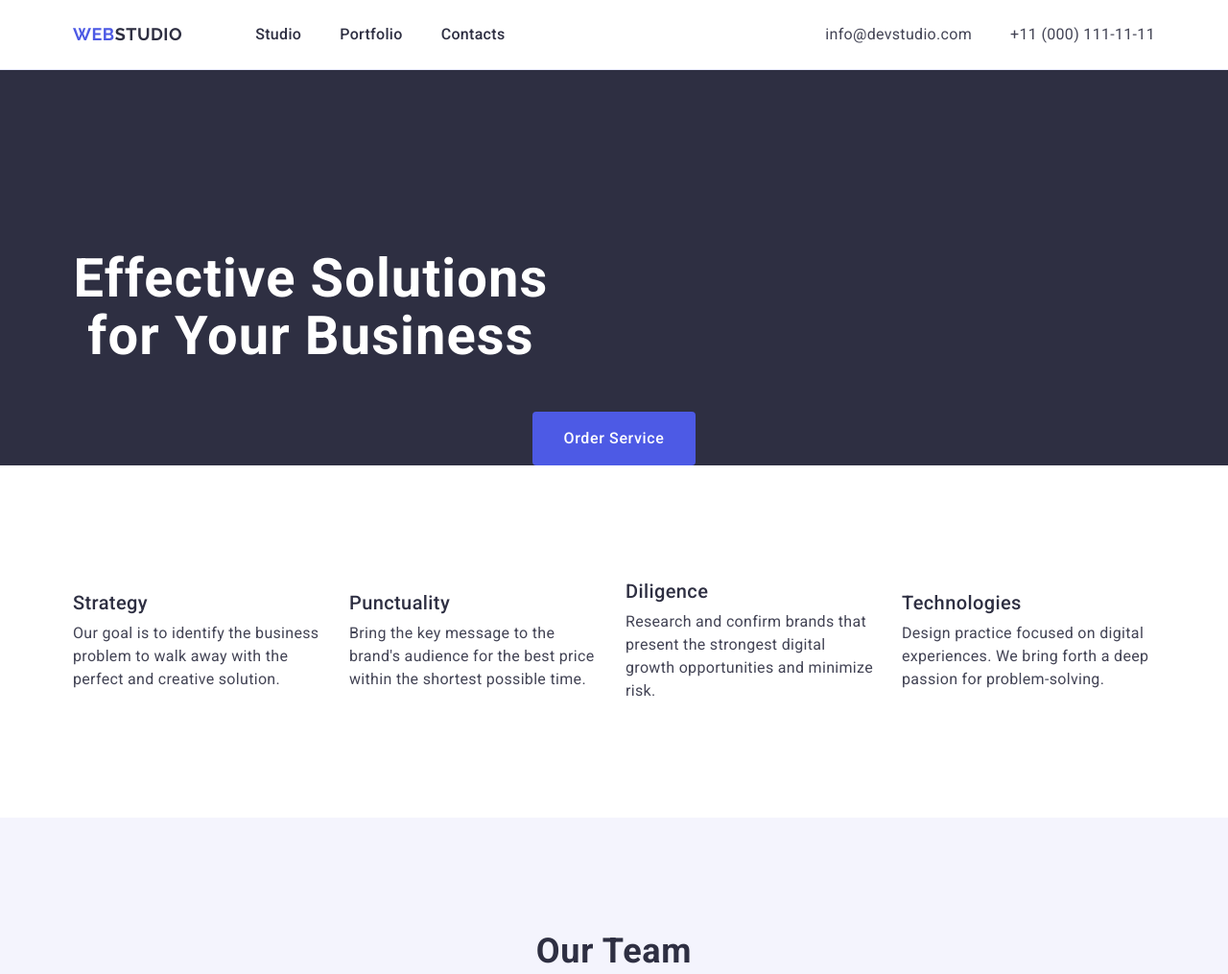
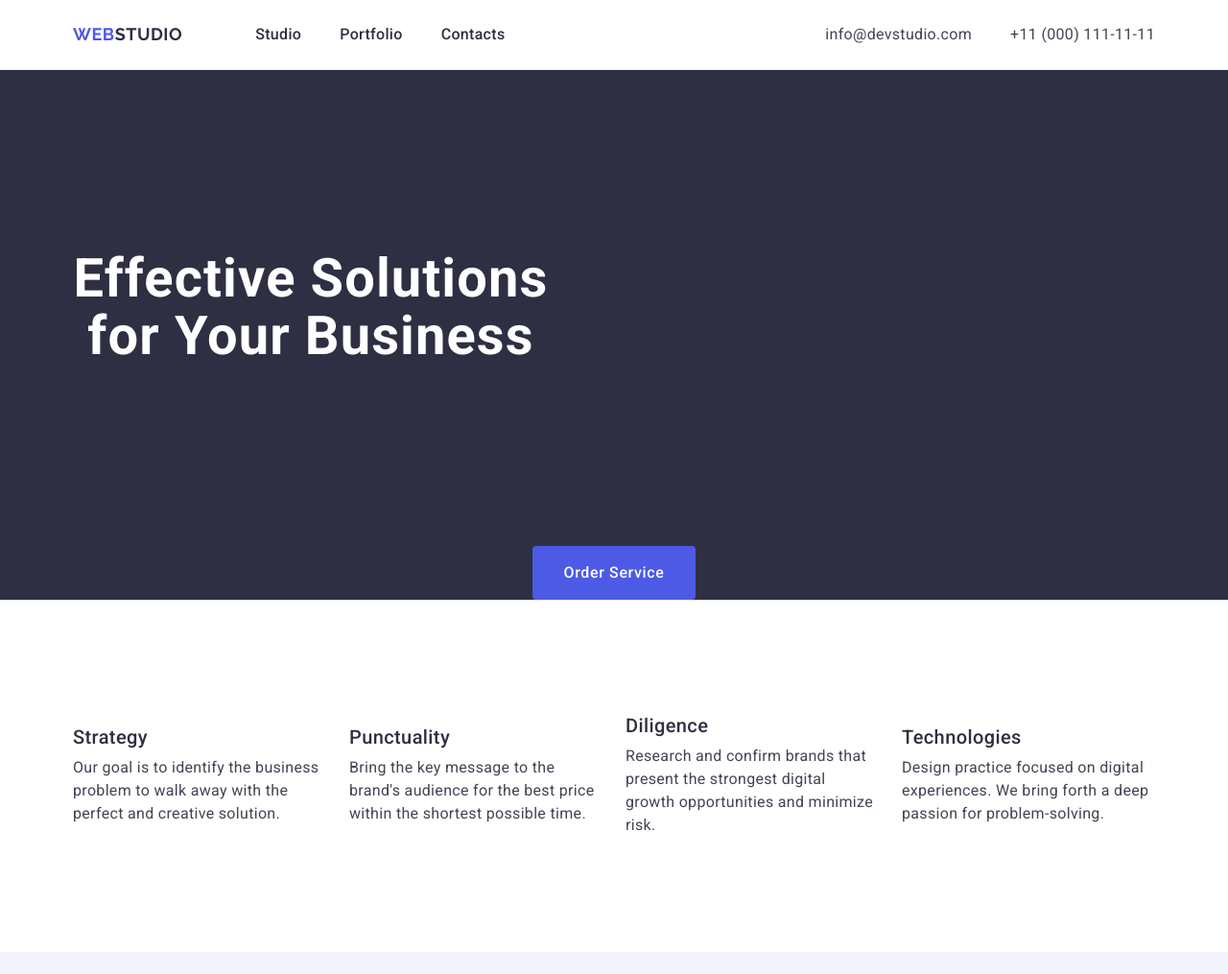
Before and after one commit to lina-parashchenko/goit-markup-hw-03, a plain HTML site: page index.html in a window 1280 px wide. Shown: the top 1015 px of the page at 96% size. Drawn offline with nearby package versions, Linux system fonts and the light colour scheme.

Commit message:
section-2

```diff
--- a/css/styles.css
+++ b/css/styles.css
@@ -132,10 +132,7 @@ color: #434455;
   letter-spacing: 0.02em;
   text-align: center;
   color: #fff;
-  padding-left: 472px;
-  padding-right: 472px;
   padding: 188px 0 188px;
-  padding-bottom: 48px;
   max-width: 496px;
   }
 
--- a/index.html
+++ b/index.html
@@ -63,8 +63,8 @@
         </div>
       </section>
 
-      <div class="container">
-        <section class="desc-work">
+      <section class="desc-work">
+        <div class="container">
           <h2 class="visually-hidden">Our strengths</h2>
           <ul class="descr-list">
             <li class="desc-iteam">
@@ -99,8 +99,8 @@
               </p>
             </li>
           </ul>
-        </section>
-      </div>
+        </div>
+      </section>
 
       <div class="container-team">
         <section class="team-list">
```
